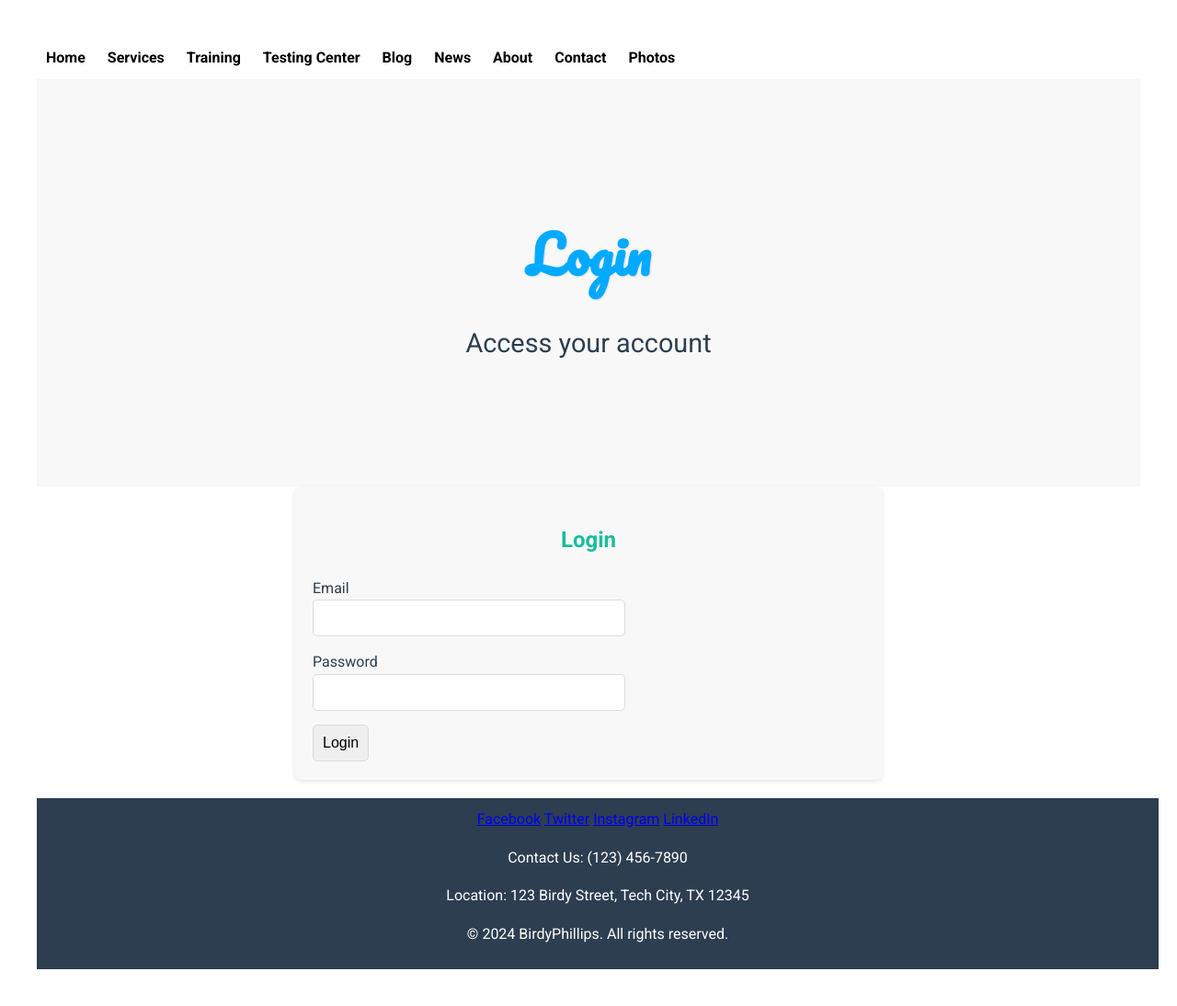
After one commit to birdyphillips/BirdyPhillips, a Flask app: page /auth/login in a window 1280 px wide. The commit adds this page. Shown: the whole page at 92% size. Run offline with Flask 3, Linux system fonts and the light colour scheme.

Commit message:
10/23/2024

```diff
--- a/app.py
+++ b/app.py
@@ -1,40 +1,28 @@
 from flask import Flask, request, redirect, url_for, render_template
-from flask_sqlalchemy import SQLAlchemy
-from flask_login import LoginManager
+from extensions import db, login_manager  # Import the existing SQLAlchemy and LoginManager instances
+from auth import LoginForm, RegistrationForm  # Import the forms from auth.py
 import os
 
 # Initialize the Flask application
 app = Flask(__name__)
-
-# Configure the secret key for session management
-# Use environment variables for stronger security
-app.config['SECRET_KEY'] = os.getenv('FLASK_SECRET_KEY', 'your_default_fallback_secret_key')
-
-# Configure the SQLAlchemy database
-app.config['SQLALCHEMY_DATABASE_URI'] = 'sqlite:///users.db'
-
-# Configure the upload folder for storing uploaded files
-app.config['UPLOAD_FOLDER'] = os.path.join('static', 'uploads')
+app.config.from_object('config.Config')
 
 # Initialize the SQLAlchemy database instance
-db = SQLAlchemy(app)
+db.init_app(app)
 
 # Initialize the Flask-Login manager
-login_manager = LoginManager(app)
+login_manager.init_app(app)
 login_manager.login_view = 'auth.login'  # Set the login view for unauthorized users
 
 # Import and register blueprints
 from photo_routes import photo_bp  # Import the photo routes blueprint
 from about import about_bp  # Import the about routes blueprint
-from auth import auth_bp, login_manager as auth_login_manager  # Import the auth blueprint and related instances
+from auth import auth_bp  # Import the auth blueprint
 
 # Register the blueprints
 app.register_blueprint(photo_bp, url_prefix='/photos')
 app.register_blueprint(about_bp)
 app.register_blueprint(auth_bp, url_prefix='/auth')
-
-# Initialize extensions
-auth_login_manager.init_app(app)
 
 # Ensure the upload folder exists
 os.makedirs(app.config['UPLOAD_FOLDER'], exist_ok=True)
@@ -97,6 +85,19 @@ def contact():
 def news():
     return render_template('news.html')  # Render the news.html template
 
+@app.route('/login', methods=['GET', 'POST'])
+def login():
+    login_form = LoginForm()
+    register_form = RegistrationForm()
+    if request.method == 'POST':
+        if login_form.validate_on_submit():
+            # Handle login logic here
+            pass
+        elif register_form.validate_on_submit():
+            # Handle registration logic here
+            pass
+    return render_template('login.html', login_form=login_form, register_form=register_form)  # Render the login.html template
+
 if __name__ == '__main__':
     with app.app_context():
         db.create_all()
--- a/auth.py
+++ b/auth.py
@@ -1,16 +1,15 @@
 from flask import Blueprint, render_template, redirect, url_for, flash, request
-from flask_sqlalchemy import SQLAlchemy
 from flask_wtf import FlaskForm
 from wtforms import StringField, PasswordField, SubmitField
 from wtforms.validators import DataRequired, Email, EqualTo, Length
-from flask_login import LoginManager, UserMixin, login_user, login_required, logout_user, current_user
+from flask_login import UserMixin, login_user, login_required, logout_user, current_user
 from werkzeug.security import generate_password_hash, check_password_hash
+from extensions import db, login_manager  # Import the existing SQLAlchemy and LoginManager instances
 
+# Create a blueprint for authentication routes
 auth_bp = Blueprint('auth', __name__)
-db = SQLAlchemy()
-login_manager = LoginManager()
-login_manager.login_view = 'auth.login'
 
+# Define the User model
 class User(UserMixin, db.Model):
     id = db.Column(db.Integer, primary_key=True)
     username = db.Column(db.String(50), unique=True, nullable=False)
@@ -21,6 +20,7 @@ class User(UserMixin, db.Model):
 def load_user(user_id):
     return User.query.get(int(user_id))
 
+# Define the registration form
 class RegistrationForm(FlaskForm):
     username = StringField('Username', validators=[DataRequired(), Length(min=2, max=50)])
     email = StringField('Email', validators=[DataRequired(), Email()])
@@ -28,6 +28,7 @@ class RegistrationForm(FlaskForm):
     confirm_password = PasswordField('Confirm Password', validators=[DataRequired(), EqualTo('password')])
     submit = SubmitField('Sign Up')
 
+# Define the login form
 class LoginForm(FlaskForm):
     email = StringField('Email', validators=[DataRequired(), Email()])
     password = PasswordField('Password', validators=[DataRequired()])
@@ -35,30 +36,47 @@ class LoginForm(FlaskForm):
 
 @auth_bp.route('/register', methods=['GET', 'POST'])
 def register():
+    """Handle user registration."""
     form = RegistrationForm()
     if form.validate_on_submit():
+        # Hash the user's password
         hashed_password = generate_password_hash(form.password.data, method='sha256')
+        # Create a new user instance
         new_user = User(username=form.username.data, email=form.email.data, password=hashed_password)
+        # Add the new user to the database
         db.session.add(new_user)
         db.session.commit()
+        # Flash a success message
         flash('Your account has been created!', 'success')
+        # Redirect to the login page
         return redirect(url_for('auth.login'))
+    # Render the registration template with the form
     return render_template('register.html', form=form)
 
 @auth_bp.route('/login', methods=['GET', 'POST'])
 def login():
+    """Handle user login."""
     form = LoginForm()
     if form.validate_on_submit():
+        # Query the database for the user by email
         user = User.query.filter_by(email=form.email.data).first()
+        # Check if the user exists and the password is correct
         if user and check_password_hash(user.password, form.password.data):
+            # Log the user in and remember the session
             login_user(user, remember=True)
+            # Redirect to the home page after successful login
             return redirect(url_for('home'))
         else:
+            # Flash an error message if login is unsuccessful
             flash('Login Unsuccessful. Please check email and password', 'danger')
+    # Render the login template with the form
     return render_template('login.html', form=form)
 
 @auth_bp.route('/logout')
 @login_required
 def logout():
+    """Handle user logout."""
+    # Log the user out
     logout_user()
+    # Redirect to the login page after logout
     return redirect(url_for('auth.login'))
--- /dev/null
+++ b/extensions.py
@@ -0,0 +1,5 @@
+from flask_sqlalchemy import SQLAlchemy
+from flask_login import LoginManager
+
+db = SQLAlchemy()
+login_manager = LoginManager()
--- /dev/null
+++ b/templates/login.html
@@ -0,0 +1,139 @@
+<!DOCTYPE html>
+<html lang="en">
+<head>
+  <meta charset="UTF-8">
+  <meta name="viewport" content="width=device-width, initial-scale=1.0">
+  <title>Login | BirdyPhillips</title>
+  <link rel="stylesheet" href="{{ url_for('static', filename='styles.css') }}">
+  <link href="https://fonts.googleapis.com/css2?family=Roboto:wght@400;700&display=swap" rel="stylesheet">
+  <link href="https://fonts.googleapis.com/css2?family=Pacifico&display=swap" rel="stylesheet">
+  <style>
+    /* Basic styles for the page */
+    body {
+      font-family: 'Roboto', sans-serif;
+      margin: 0;
+      color: #2c3e50;
+      background-color: #ffffff;
+    }
+    .container {
+      max-width: 1200px;
+      margin: 0 auto;
+      padding: 20px;
+    }
+    .hero {
+      text-align: center;
+      padding: 100px 0;
+      background-color: #f8f8f8;
+    }
+    .hero h1 {
+      font-size: 3.5rem;
+      margin-bottom: 1rem;
+      font-family: 'Pacifico', cursive;
+      color: #00aaff;
+    }
+    .hero p {
+      font-size: 1.8rem;
+      margin-bottom: 2rem;
+    }
+    .form-container {
+      background-color: #f8f8f8;
+      color: #2c3e50;
+      padding: 20px;
+      margin-bottom: 20px;
+      border-radius: 8px;
+      box-shadow: 0 2px 4px rgba(0,0,0,0.1);
+      max-width: 600px;
+      margin: 0 auto;
+    }
+    .form-container h2 {
+      text-align: center;
+      color: #1abc9c;
+    }
+    .form-container form {
+      display: flex;
+      flex-direction: column;
+      gap: 15px;
+    }
+    .form-container form input {
+      padding: 10px;
+      border: 1px solid #ddd;
+      border-radius: 5px;
+      font-size: 1rem;
+    }
+    .form-container form button {
+      padding: 10px;
+      background-color: #00aaff;
+      color: white;
+      border: none;
+      border-radius: 5px;
+      cursor: pointer;
+      font-size: 1rem;
+    }
+    .form-container form button:hover {
+      background-color: #007acc;
+    }
+  </style>
+</head>
+<body>
+  <div class="container">
+    <header>
+      <nav>
+        <ul>
+          <li><a href="/">Home</a></li>
+          <li><a href="/services">Services</a></li>
+          <li><a href="/training">Training</a></li>
+          <li><a href="/testing-center">Testing Center</a></li>
+          <li><a href="/blog">Blog</a></li>
+          <li><a href="/news">News</a></li>
+          <li><a href="/about">About</a></li>
+          <li><a href="/contact">Contact</a></li>
+          <li><a href="/photos">Photos</a></li>
+        </ul>
+      </nav>
+    </header>
+
+    <section class="hero">
+      <h1>Login</h1>
+      <p>Access your account</p>
+    </section>
+
+    <div class="form-container">
+      <h2>Login</h2>
+      <form method="POST" action="{{ url_for('auth.login') }}">
+        {{ form.hidden_tag() }}
+        <div>
+          {{ form.email.label }}<br>
+          {{ form.email(size=32) }}<br>
+          {% for error in form.email.errors %}
+            <span style="color: red;">[{{ error }}]</span>
+          {% endfor %}
+        </div>
+        <div>
+          {{ form.password.label }}<br>
+          {{ form.password(size=32) }}<br>
+          {% for error in form.password.errors %}
+            <span style="color: red;">[{{ error }}]</span>
+          {% endfor %}
+        </div>
+        <div>
+          {{ form.submit() }}
+        </div>
+      </form>
+    </div>
+
+    <footer>
+      <div class="social-links">
+        <a href="https://www.facebook.com/BirdyPhillips" target="_blank">Facebook</a>
+        <a href="https://twitter.com/BirdyPhillips" target="_blank">Twitter</a>
+        <a href="https://www.instagram.com/BirdyPhillips" target="_blank">Instagram</a>
+        <a href="https://www.linkedin.com/company/birdyphillips" target="_blank">LinkedIn</a>
+      </div>
+      <div>
+        <p>Contact Us: (123) 456-7890</p>
+        <p>Location: 123 Birdy Street, Tech City, TX 12345</p>
+      </div>
+      <p>&copy; 2024 BirdyPhillips. All rights reserved.</p>
+    </footer>
+  </div>
+</body>
+</html>
--- a/templates/news.html
+++ b/templates/news.html
@@ -27,7 +27,6 @@
     h1 {
       font-size: 3.5rem;
       margin-bottom: 1rem;
-      /* Removed: font-family: 'Pacifico', cursive; */
       color: #00aaff;
       text-align: center;
       padding: 20px 0;
@@ -48,7 +47,6 @@
     .news-article:hover {
       transform: scale(1.05);
     }
-
 
     .news-article h2 {
       color: #1abc9c;
@@ -128,7 +126,7 @@
 
     <div class="news-article">
       <h2>Firing Up Project Management!</h2>
-      <p>We're excited to announce that we're expanding our services to include comprehensive project management solutions.  Our team is ready to help you plan, execute, and deliver successful projects on time and within budget.</p>
+      <p>We're excited to announce that we're expanding our services to include comprehensive project management solutions. Our team is ready to help you plan, execute, and deliver successful projects on time and within budget.</p>
       <p class="date">Published on: October 22, 2024</p>
     </div>
 
```
Also changed, not shown: config.py (added, +9 -0 lines), templates/linux-command.html (added, +296 -0 lines).
